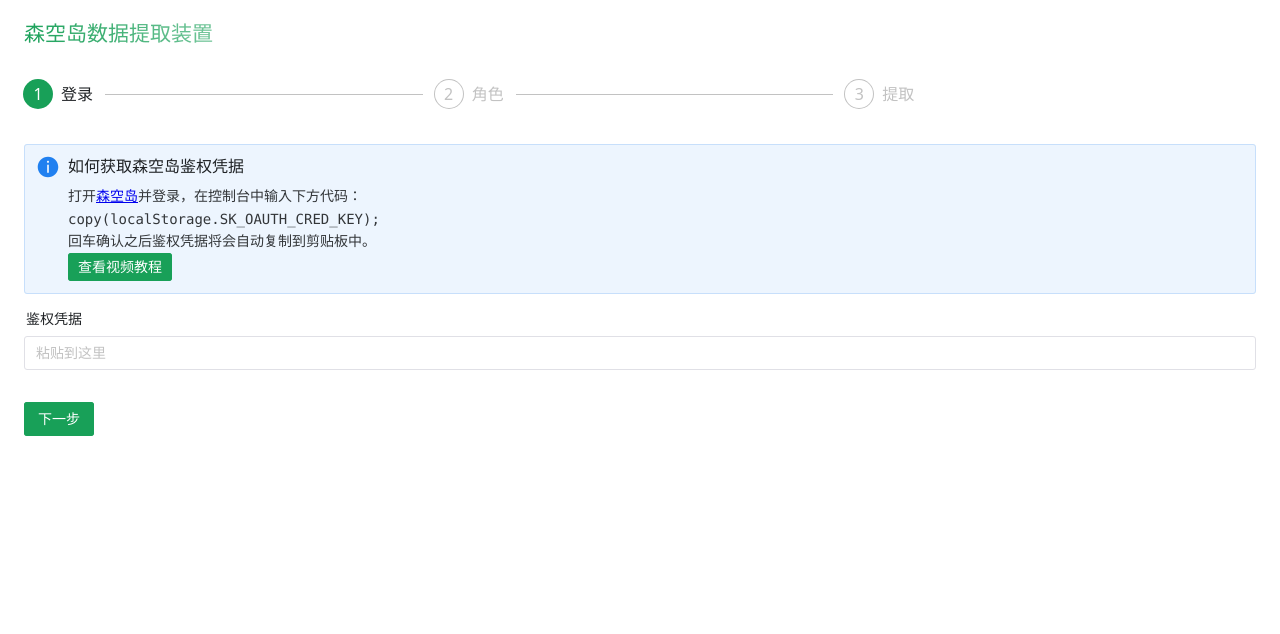
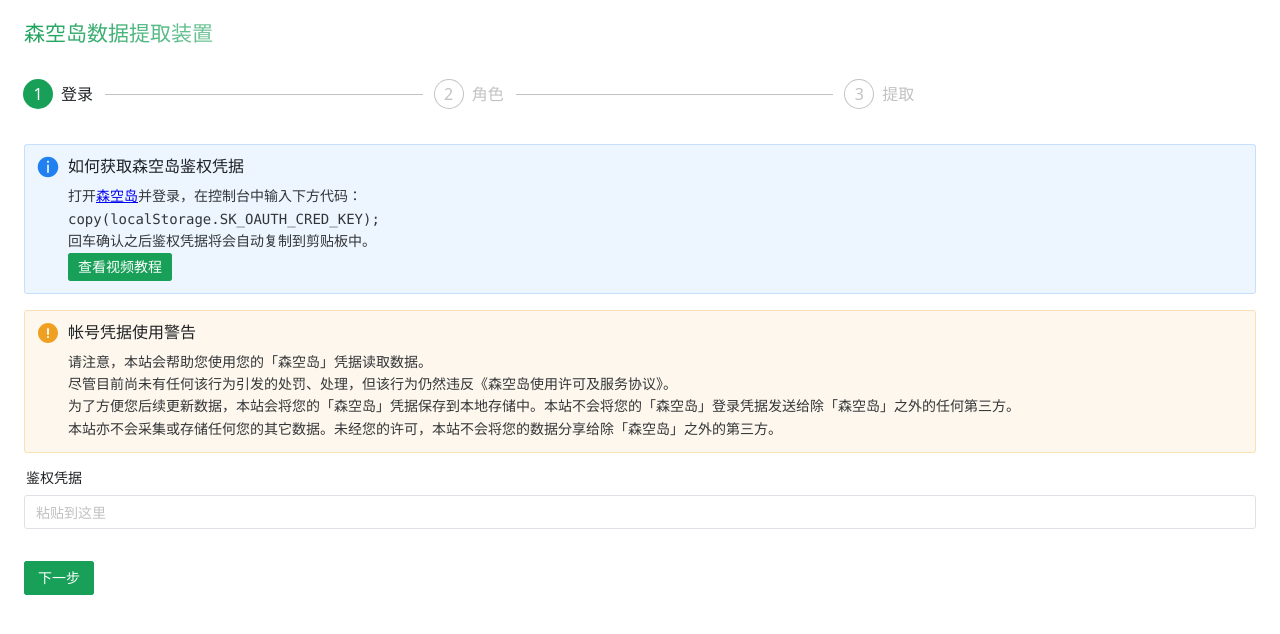
Before and after one commit to oott123/sklanding, a Vue app: page / in a window 1280 px wide. Shown: the top 634 px of the page. Built offline with nearby package versions, Linux system fonts and the light colour scheme.

Commit message:
feat: add warning

```diff
--- a/src/components/Main.vue
+++ b/src/components/Main.vue
@@ -226,6 +226,16 @@
               <n-button size="small" type="primary" @click="showGuideVideo = true">查看视频教程</n-button>
             </n-alert>
             <div></div>
+            <n-alert title="帐号凭据使用警告" type="warning">
+              请注意，本站会帮助您使用您的「森空岛」凭据读取数据。
+              <br />
+              尽管目前尚未有任何该行为引发的处罚、处理，但该行为仍然违反《森空岛使用许可及服务协议》。
+              <br />
+              为了方便您后续更新数据，本站会将您的「森空岛」凭据保存到本地存储中。本站不会将您的「森空岛」登录凭据发送给除「森空岛」之外的任何第三方。
+              <br />
+              本站亦不会采集或存储任何您的其它数据。未经您的许可，本站不会将您的数据分享给除「森空岛」之外的第三方。
+            </n-alert>
+            <div></div>
             <n-form-item label="鉴权凭据">
               <n-input v-model:value="cred" type="password" placeholder="粘贴到这里"></n-input>
             </n-form-item>
```
